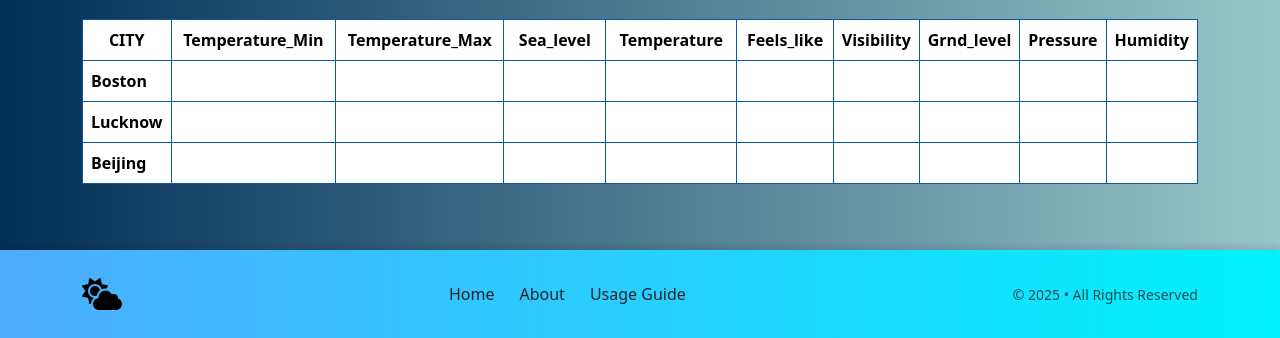
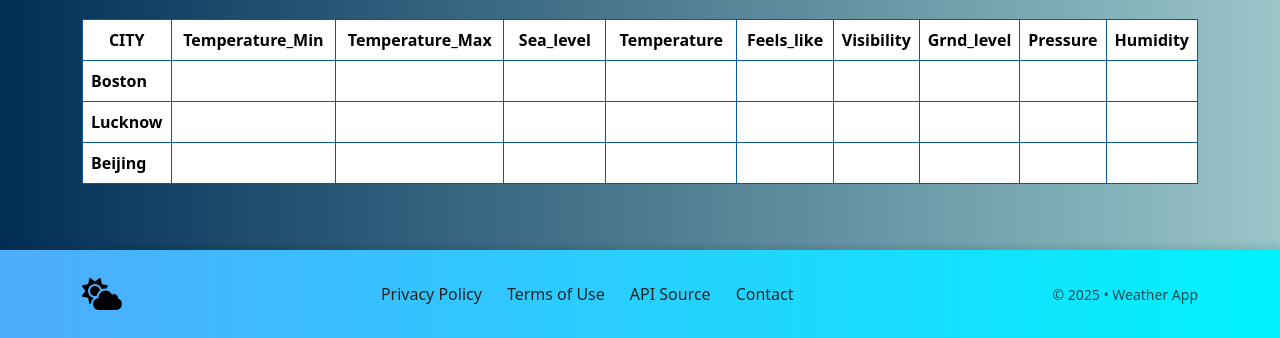
Before and after one commit to abuzar9818/Weather-app, a plain HTML site: page index.html in a window 1280 px wide. Shown: the part 521-859 px from the top of the page. Drawn offline with nearby package versions, Linux system fonts and the light colour scheme; no server answers.

Commit message:
Update footer links and information

```diff
--- a/footer.html
+++ b/footer.html
@@ -15,16 +15,19 @@
       <i class="fa-solid fa-cloud-sun"></i>
     </div>
 
-    <!-- Navigation -->
+    <!-- Unique Footer Links -->
     <div class="d-flex" style="gap: 25px; font-size: 16px; font-weight: 500;">
-      <a href="index.html" class="text-dark" style="text-decoration: none;">Home</a>
-      <a href="about.html" class="text-dark" style="text-decoration: none;">About</a>
-      <a href="user_guide.html" class="text-dark" style="text-decoration: none;">Usage Guide</a>
+      <a href="#" class="text-dark" style="text-decoration: none;">Privacy Policy</a>
+      <a href="#" class="text-dark" style="text-decoration: none;">Terms of Use</a>
+      <a href="https://openweathermap.org" target="_blank" class="text-dark" style="text-decoration: none;">
+        API Source
+      </a>
+      <a href="#" class="text-dark" style="text-decoration: none;">Contact</a>
     </div>
 
-    <!-- Footer Info -->
+    <!-- Right side small info -->
     <div style="font-size: 14px; opacity: 0.8; text-align: right;">
-      © 2025 • All Rights Reserved
+      © 2025 • Weather App
     </div>
   </div>
 </footer>
```
